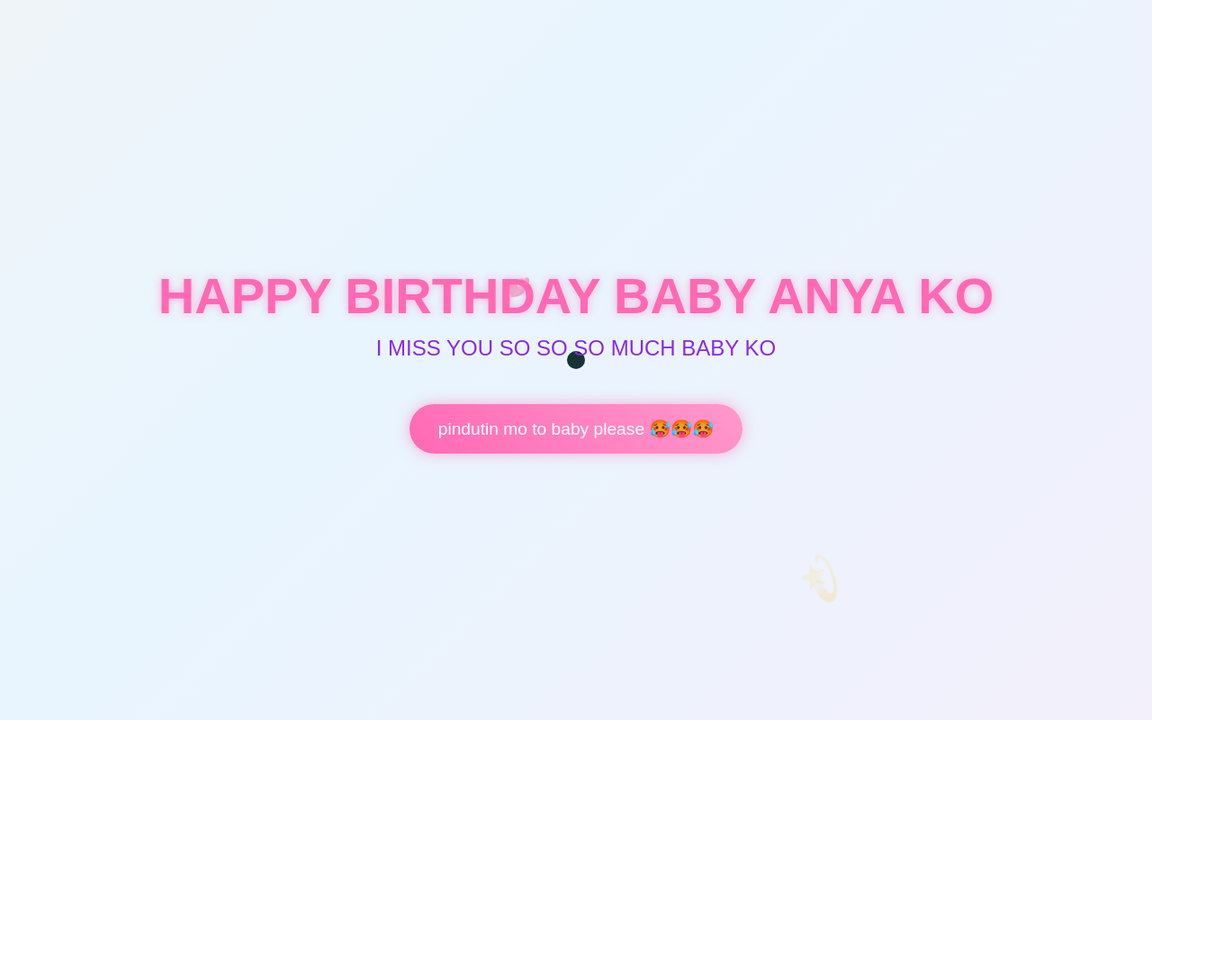
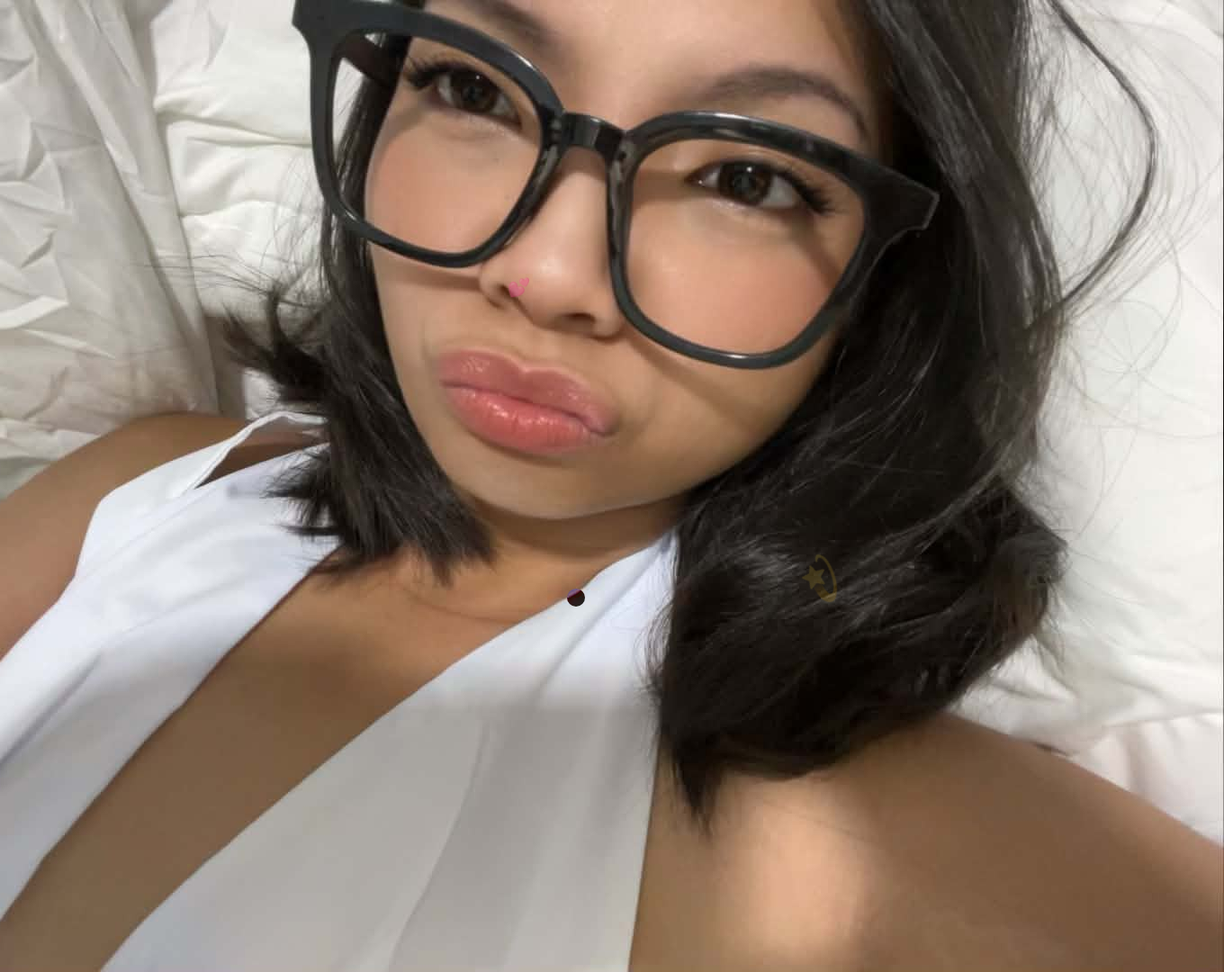
Before and after one commit to jmtopacio/happy-birthday-gf, a plain HTML site: page index.html in a window 1280 px wide. Shown: the top 1080 px of the page at 90% size, 1360 px wide, since content can reach past the window. Before the commit the page ends 800 px from the top, so only its background shows below. Drawn offline with nearby package versions, Linux system fonts and the light colour scheme.

```diff
--- a/index.html
+++ b/index.html
@@ -6,6 +6,7 @@
     <title>Happy Birthday baby ko</title>
     <script src="https://cdnjs.cloudflare.com/ajax/libs/gsap/3.12.2/gsap.min.js"></script>
     <link rel="stylesheet" href="style.css">
+    <img src="d1.jpg" alt="" class="logo">
 
 </head>
 <body>
```
